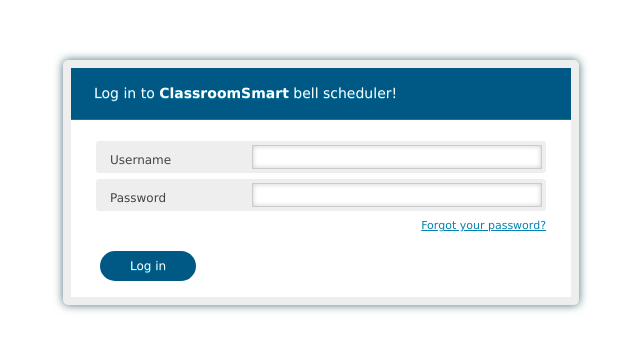
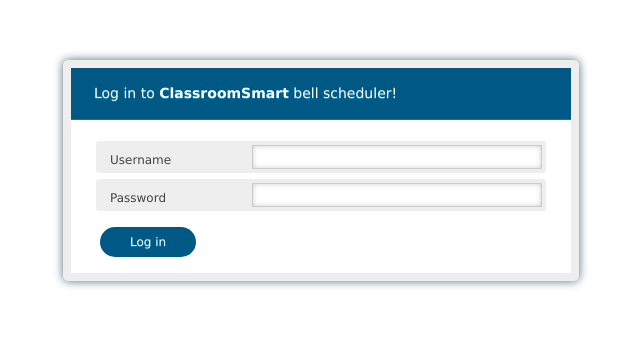
Before and after one commit to Destreyf/Bells, a PHP site: page /kohana/login in a window 1280 px wide. Shown: the top 351 px of the page, without its empty margins (319-959 px from the left). Run offline with PHP 8.4, Linux system fonts and the light colour scheme; settings files or empty folders that the repository lacks are supplied; some libraries are stand-ins or nearby versions.

Commit message:
Removed the forgot password button

```diff
--- a/web/bells/application/views/templates/default/login.php
+++ b/web/bells/application/views/templates/default/login.php
@@ -299,7 +299,6 @@
     <label for="login_password">Password</label>
     <input type="password" name="password" id="login_password" class="field required" title="Password is required" />
   </div>
-  <p class="forgot"><a href="#">Forgot your password?</a></p>
   <div class="submit">
     <button type="submit">Log in</button>
   </div>
```
